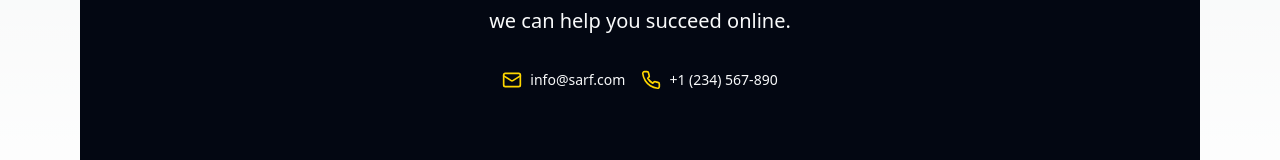
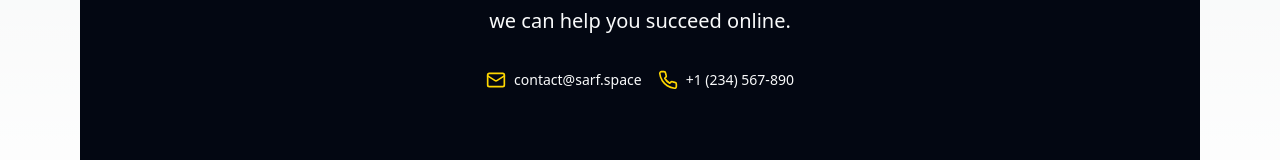
Before and after one commit to Munaiz123/Sarf_WebApp, a Next.js app: page / in a window 1280 px wide. Shown: the part 1465-1625 px from the top of the page. Built offline with nearby package versions, Linux system fonts and the light colour scheme.

Commit message:
updated email

```diff
--- a/src/app/page.js
+++ b/src/app/page.js
@@ -54,7 +54,7 @@ export default () => {
                 className="inline-flex items-center gap-2 text-sm font-medium hover:underline"
                 href="#">
                 <MailIcon className="h-5 w-5" />
-                info@sarf.com
+                contact@sarf.space
               </Link>
               <Link
                 className="inline-flex items-center gap-2 text-sm font-medium hover:underline"
```
